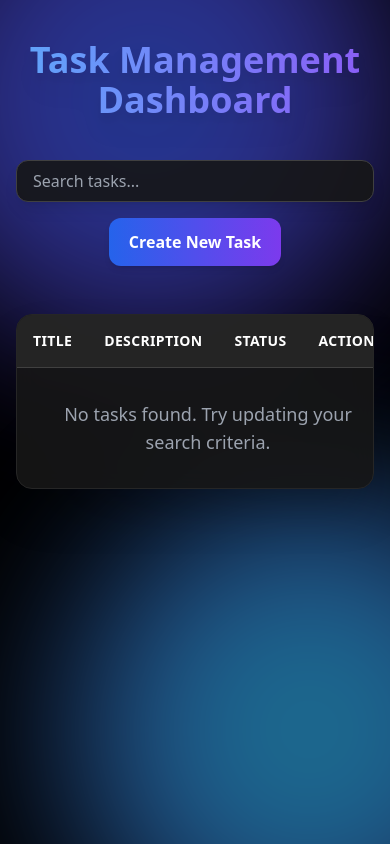
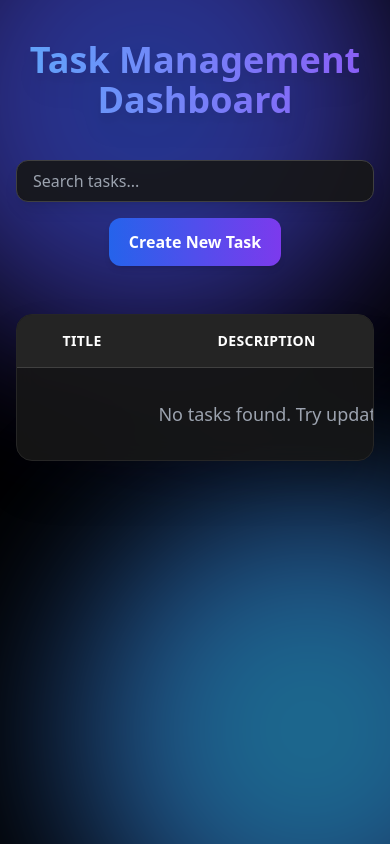
Before and after one commit to manikandan-dev7/todolist-project, a React (Vite) app: page /home in a window 390 px wide. Built offline with nearby package versions, Linux system fonts and the light colour scheme.

Commit message:
changes for mobile

```diff
--- a/src/pages/HomePage.jsx
+++ b/src/pages/HomePage.jsx
@@ -42,14 +42,20 @@ const HomePage = ({ TaskTableData, handleEdit, handleDelete }) => {
 
       {/* Task Table */}
       <div className="relative z-10 w-full max-w-4xl mt-12">
-        <div className="bg-neutral-900/90 border border-neutral-800 shadow-2xl rounded-2xl overflow-hidden
+        <div
+          className="bg-neutral-900/90 border border-neutral-800 shadow-2xl rounded-2xl overflow-hidden
                   backdrop-blur-md transition-all duration-300
-                        hover:shadow-[0_0_40px_rgba(59,130,246,0.7)] hover:-translate-y-1">
-          <table className="w-full text-center text-white">
+                  hover:shadow-[0_0_40px_rgba(59,130,246,0.7)] hover:-translate-y-1"
+        >
+          {/* Make table scrollable horizontally on small screens */}
+          <div className="overflow-x-auto">
+            <table className="w-full min-w-[700px] text-center text-white">
               <thead>
                 <tr className="text-sm tracking-wide uppercase bg-neutral-800/90">
                   <th className="p-4 border-b border-neutral-700">Title</th>
-                <th className="p-4 border-b border-neutral-700">Description</th>
+                  <th className="p-4 border-b border-neutral-700">
+                    Description
+                  </th>
                   <th className="p-4 border-b border-neutral-700">Status</th>
                   <th className="p-4 border-b border-neutral-700">Actions</th>
                 </tr>
@@ -70,7 +76,7 @@ const HomePage = ({ TaskTableData, handleEdit, handleDelete }) => {
                 {filteredTasks.map((data, idx) => (
                   <tr
                     key={idx}
-                  className="transition-all duration-200 hover:bg-neutral-800/80 hover:-translate-y-[1px]"
+                    className="transition-all duration-200 hover:bg-neutral-800/80 md:hover:-translate-y-[1px]"
                   >
                     <td className="p-4 border-b border-neutral-800">
                       {data.Title}
@@ -93,11 +99,11 @@ const HomePage = ({ TaskTableData, handleEdit, handleDelete }) => {
                       </span>
                     </td>
 
-                  <td className="p-4 space-x-2 border-b border-neutral-800">
+                    <td className="flex justify-center p-4 space-x-2 border-b border-neutral-800">
                       <button
                         className="px-4 py-2 bg-blue-600 rounded-lg shadow-sm
-                                 hover:bg-blue-500 hover:shadow-[0_0_18px_rgba(59,130,246,0.8)]
-                                 hover:-translate-y-0.5 hover:scale-105
+                             md:hover:bg-blue-500 md:hover:shadow-[0_0_18px_rgba(59,130,246,0.8)]
+                             md:hover:-translate-y-0.5 md:hover:scale-105
                              active:scale-95 transition-all duration-200"
                         onClick={() => handleEdit(idx, navigate)}
                       >
@@ -105,8 +111,8 @@ const HomePage = ({ TaskTableData, handleEdit, handleDelete }) => {
                       </button>
                       <button
                         className="px-4 py-2 bg-red-600 rounded-lg shadow-sm
-                                 hover:bg-red-500 hover:shadow-[0_0_18px_rgba(248,113,113,0.8)]
-                                 hover:-translate-y-0.5 hover:scale-105
+                             md:hover:bg-red-500 md:hover:shadow-[0_0_18px_rgba(248,113,113,0.8)]
+                             md:hover:-translate-y-0.5 md:hover:scale-105
                              active:scale-95 transition-all duration-200"
                         onClick={() => handleDelete(idx)}
                       >
@@ -120,6 +126,7 @@ const HomePage = ({ TaskTableData, handleEdit, handleDelete }) => {
           </div>
         </div>
       </div>
+    </div>
   );
 };
 
```
Lines whose indentation alone changed are shown as unchanged.
